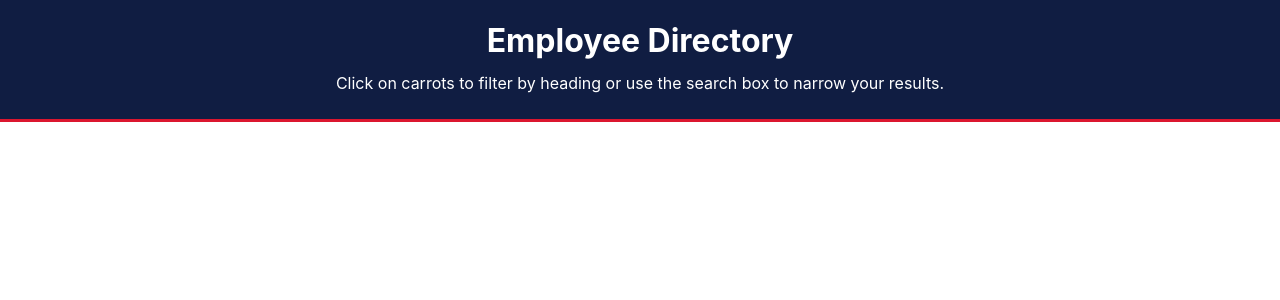
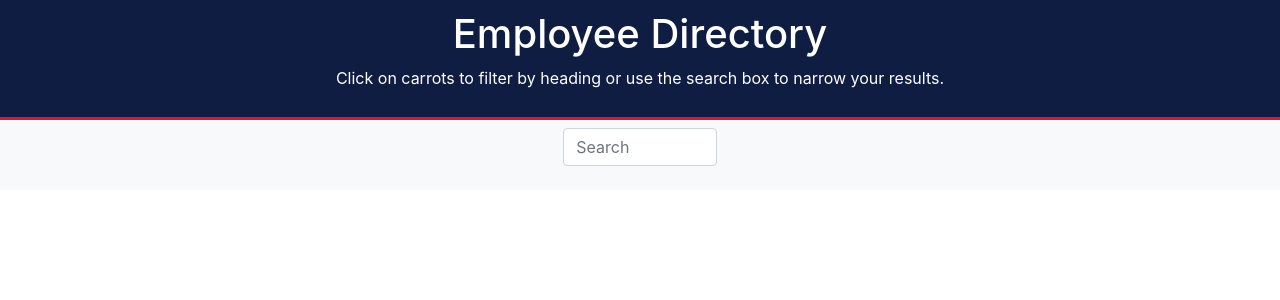
Before and after one commit to NatnoF/Employee-Directory, a React (Create React App) app in the folder employee-directory/: page / in a window 1280 px wide. Shown: the top 300 px of the page. Built offline with nearby package versions, Linux system fonts and the light colour scheme.

Commit message:
Adjusted CSS and created the components for the Navbar, Main, SearchBox and Data Area

```diff
--- a/employee-directory/public/index.html
+++ b/employee-directory/public/index.html
@@ -10,6 +10,7 @@
       content="Web site created using create-react-app"
     />
     <link rel="apple-touch-icon" href="%PUBLIC_URL%/logo192.png" />
+    <link rel="stylesheet" href="https://stackpath.bootstrapcdn.com/bootstrap/4.3.1/css/bootstrap.min.css" integrity="sha384-ggOyR0iXCbMQv3Xipma34MD+dH/1fQ784/j6cY/iJTQUOhcWr7x9JvoRxT2MZw1T" crossorigin="anonymous">
     <!--
       manifest.json provides metadata used when your web app is installed on a
       user's mobile device or desktop. See https://developers.google.com/web/fundamentals/web-app-manifest/
--- a/employee-directory/src/App.js
+++ b/employee-directory/src/App.js
@@ -1,3 +1,4 @@
+import Main from "./components/Main";
 import Wrapper from "./components/Wrapper";
 import Header from "./components/Header";
 
@@ -8,6 +9,7 @@ function App() {
     <div className="App">
       <Wrapper>
         <Header />
+        <Main />
       </Wrapper>
     </div>
   );
--- a/employee-directory/src/components/DataArea.js
+++ b/employee-directory/src/components/DataArea.js
@@ -0,0 +1,13 @@
+import Nav from "./Nav";
+import DataTable from "./DataTable";
+
+function DataArea() {
+  return (
+    <>
+      <Nav />
+      {/* <DataTable /> */}
+    </>
+  );
+}
+
+export default DataArea;
--- a/employee-directory/src/components/Header.js
+++ b/employee-directory/src/components/Header.js
@@ -3,12 +3,8 @@ import "../styles/Header.css";
 function Header() {
   return (
     <header>
-      <div className="jumbotron jumbotron-fluid">
-        <div className="container">
-            <h1 className="display-4">Employee Directory</h1>
-            <p className="lead">Click on carrots to filter by heading or use the search box to narrow your results.</p>
-        </div>
-      </div>
+      <h1>Employee Directory</h1>
+      <p>Click on carrots to filter by heading or use the search box to narrow your results.</p>
     </header>
   );
 }
--- a/employee-directory/src/components/Main.js
+++ b/employee-directory/src/components/Main.js
@@ -0,0 +1,11 @@
+import DataArea from "./DataArea";
+
+function Main() {
+  return (
+    <main>
+      <DataArea />
+    </main>
+  )
+}
+
+export default Main;
--- a/employee-directory/src/components/Nav.js
+++ b/employee-directory/src/components/Nav.js
@@ -1,11 +1,15 @@
 import SearchBox from "./SearchBox";
-import "../stlyes/Nav.css";
+import "../styles/Nav.css"
 
 function Nav({ handleSearchChange }) {
   return (
     <nav className="navbar navbar-expand navbar-light bg-light">
       <div className="navbar-collapse row" id="navbarNav">
-        <SearchBox handleSearchChange={handleSearchChange} />
+        <div className="navbar-form">
+          <div className="form-group">
+            <SearchBox handleSearchChange={handleSearchChange} />
+          </div>
+        </div>
       </div>
     </nav>
   );
--- a/employee-directory/src/components/SearchBox.js
+++ b/employee-directory/src/components/SearchBox.js
@@ -0,0 +1,5 @@
+function SearchBox({ handleSearchChange }) {
+  return <input className="form-control" type="search" placeholder="Search" aria-label="Search" />
+}
+
+export default SearchBox;
--- a/employee-directory/src/styles/Header.css
+++ b/employee-directory/src/styles/Header.css
@@ -3,5 +3,5 @@ header {
   color: white;
   padding: 10px;
   border-bottom: solid rgb(219, 22, 47);
-  line-height: 20px;
+  line-height: 25px;
 }
--- a/employee-directory/src/styles/Nav.css
+++ b/employee-directory/src/styles/Nav.css
@@ -0,0 +1,5 @@
+.navbar-form {
+  text-align: center;
+  margin: 0 auto;
+  width: 12%;
+}
```
